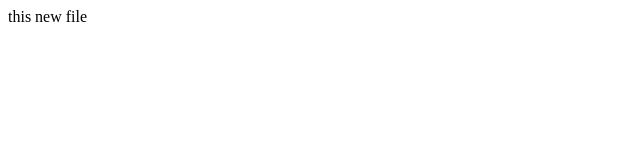
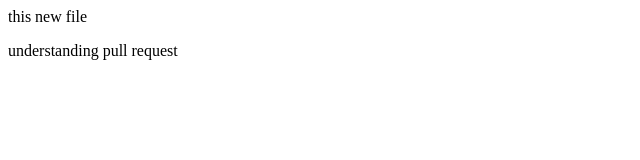
Before and after one commit to yash-dhoble19/Localrepo, a plain HTML site: page index.html in a window 1280 px wide. Shown: the whole page, without its empty margins (0-640 px from the left). Drawn offline with Linux system fonts and the light colour scheme.

Commit message:
add new fature

```diff
--- a/index.html
+++ b/index.html
@@ -1 +1,2 @@
 <P>this new file</P>
+<p> understanding pull request </p>
```
